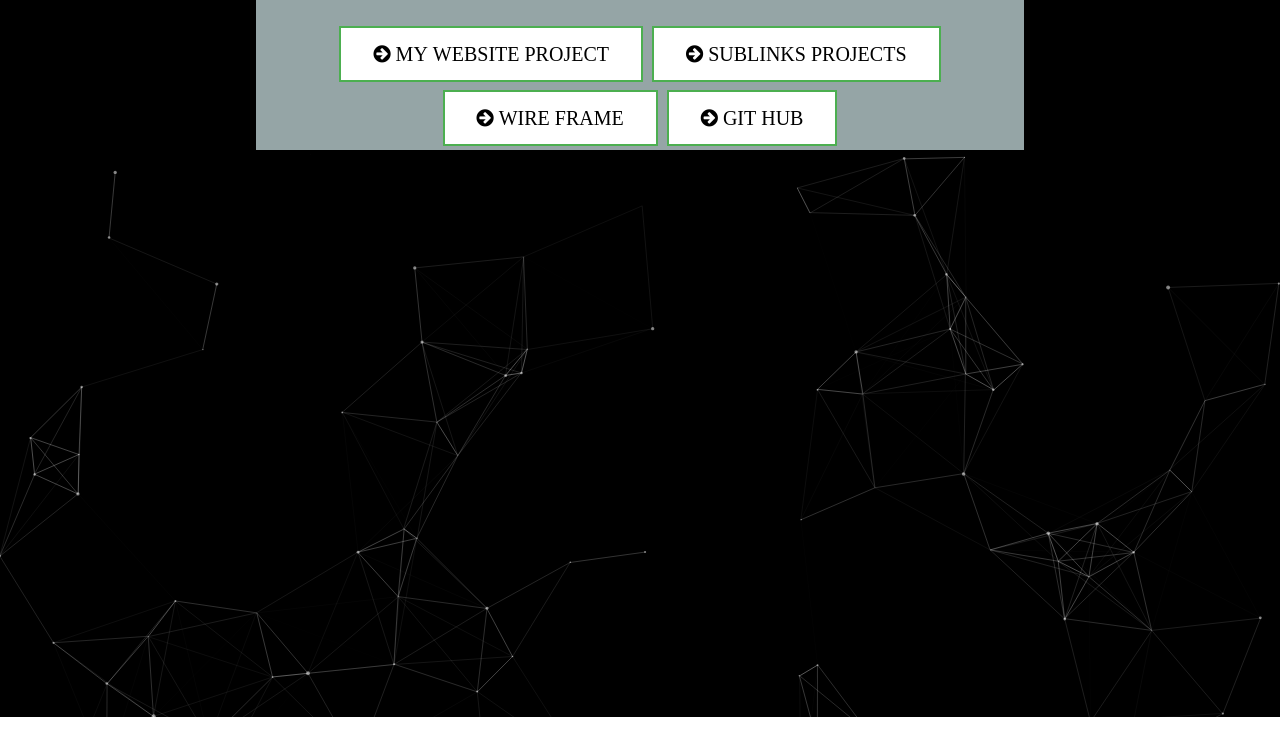
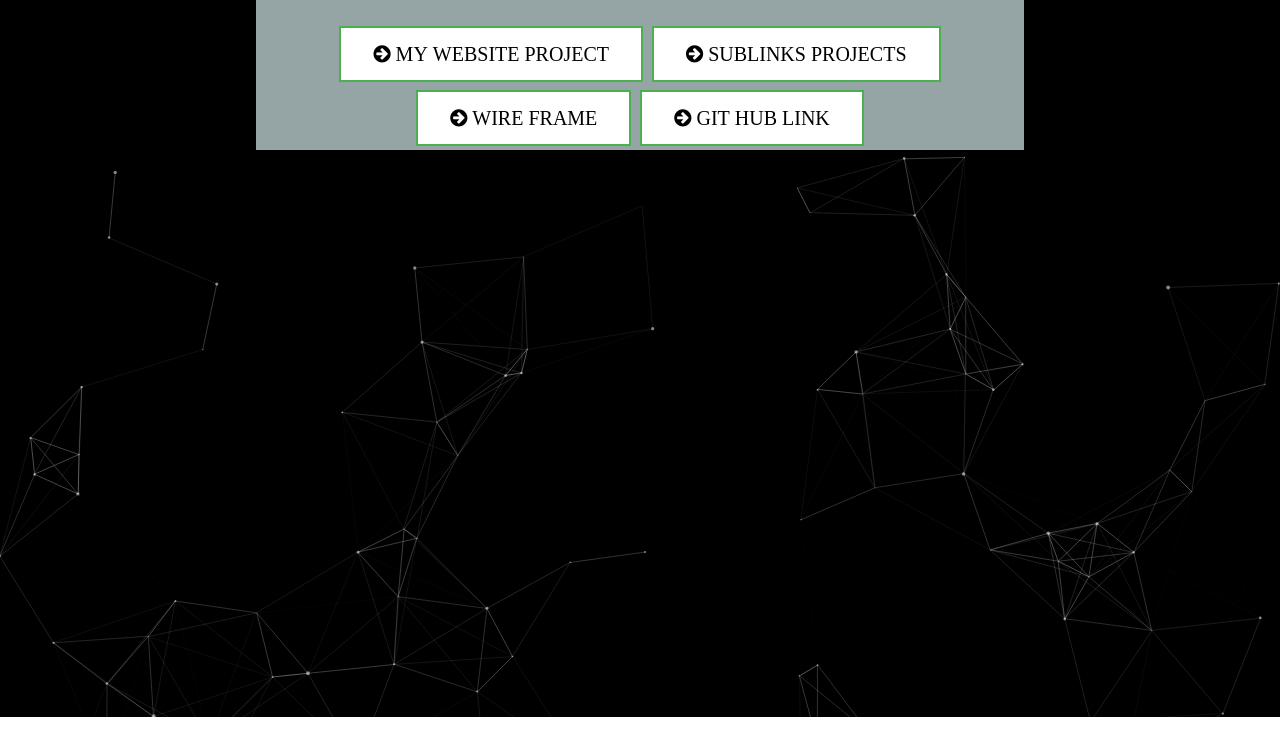
Before and after one commit to neetishjungkodai/c7202333, a plain HTML site: page wd/home.html in a window 1280 px wide. Shown: the part 83-838 px from the top of the page. Drawn offline with Linux system fonts and the light colour scheme.

Commit message:
Update home.html

```diff
--- a/wd/home.html
+++ b/wd/home.html
@@ -18,7 +18,7 @@
           <a class="button button1 fa fa-arrow-circle-right" href="project/index.html"> MY WEBSITE PROJECT </a>
           <a class="button button1 fa fa-arrow-circle-right" href="sublinks/sublinks.html"> SUBLINKS PROJECTS </a>
           <a class="button button1 fa fa-arrow-circle-right" href="wireframe/wireframe.html"> WIRE FRAME </a>
-          <a class="button button1 fa fa-arrow-circle-right" href="https://github.com/neetishjungkodai/c7202333"> GIT HUB </a>
+          <a class="button button1 fa fa-arrow-circle-right" href="https://github.com/neetishjungkodai/c7202333"> GIT HUB LINK </a>
           </div>
       </div>
       <script>
```
